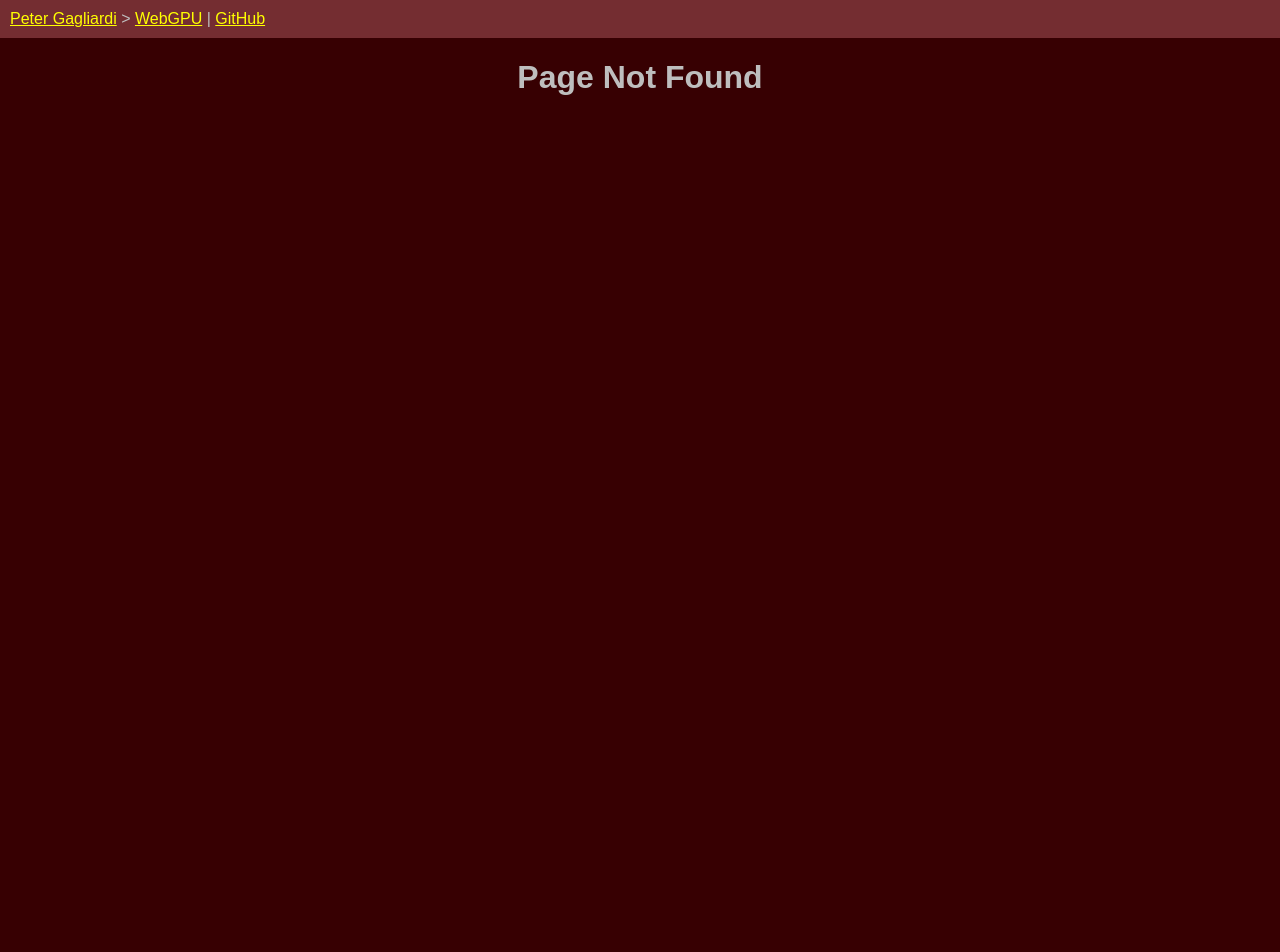
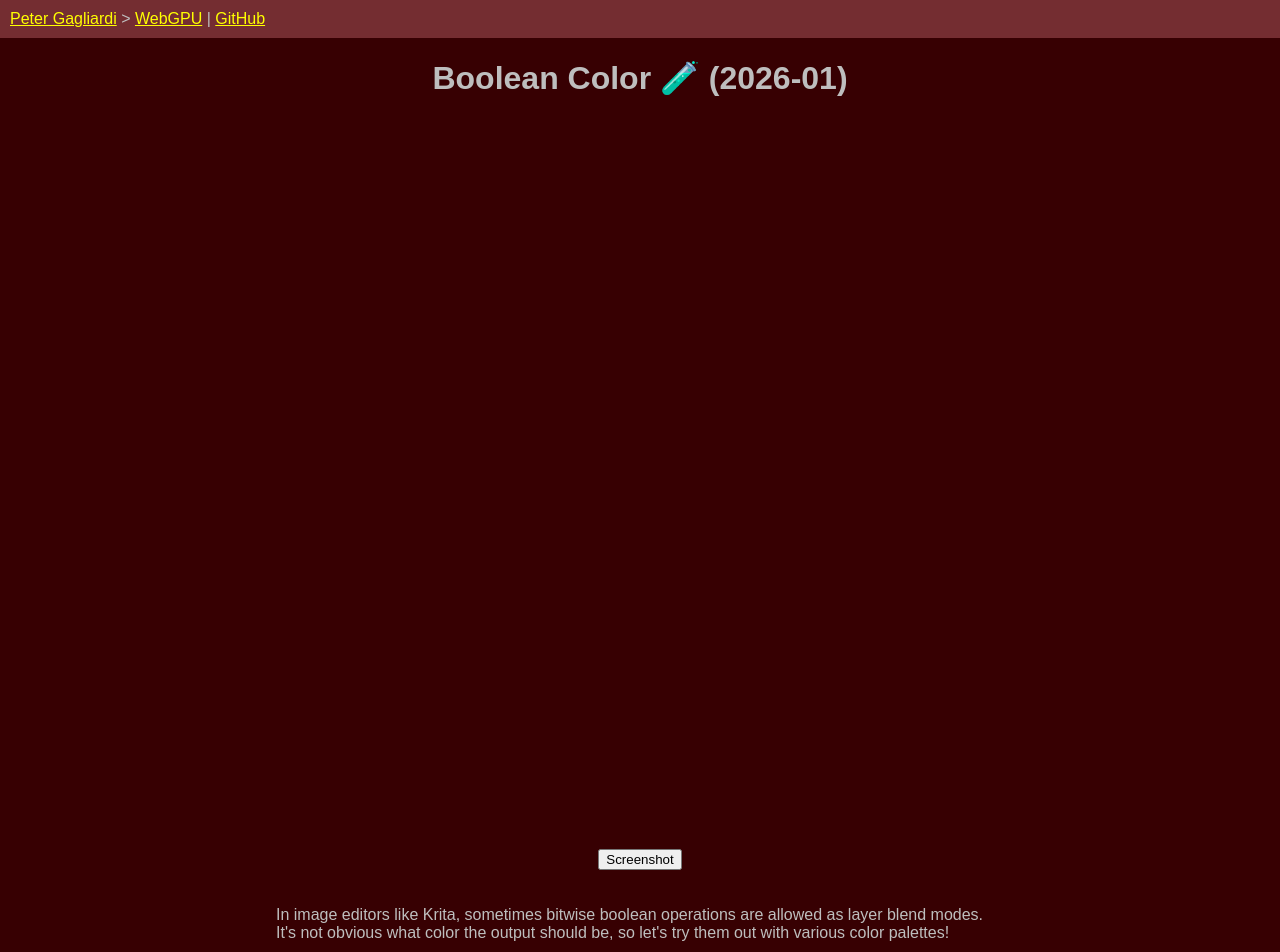
Before and after one commit to ptrgags/webgpu-sketchbook, a Vue app: page /#/sketch/boolean-color in a window 1280 px wide. Before the commit this address led to /#/404. Shown: the top 952 px of the page. Before the commit the page ends 800 px from the top, so only its background shows below. Built offline with nearby package versions, Linux system fonts and the light colour scheme.

Commit message:
Add a blank sketch for boolean color

```diff
--- a/src/data/sketches.ts
+++ b/src/data/sketches.ts
@@ -6,6 +6,7 @@ import { MeltawaySketch } from '@/sketches/MeltawaySketch'
 import { StripeyRingSketch } from '@/sketches/StripeyRingSketch'
 import { SunAndMoonSketch } from '@/sketches/SunAndMoonSketch'
 import type { Machine } from '@/webgpu/Engine'
+import { BooleanColorSketch } from '@/sketches/BooleanColorSketch.js'
 
 export type SketchType = 'quad' | 'sphere-tracer'
 
@@ -22,6 +23,20 @@ export interface SketchMetadata {
 const base_url = import.meta.env.BASE_URL
 
 export const SKETCHES: SketchMetadata[] = [
+  {
+    id: 'boolean-color',
+    title: 'Boolean Color',
+    years: '2026-01',
+    is_lab: true,
+    type: 'quad',
+    make_machine: () => new QuadMachine(new BooleanColorSketch()),
+    description: `
+    <p>
+      In image editors like Krita, sometimes bitwise boolean operations are allowed as layer blend modes.
+      It's not obvious what color the output should be, so let's try them out with various color palettes!
+    </p>
+    `
+  },
   {
     id: 'stripey-ring',
     title: 'Stripey Ring',
--- /dev/null
+++ b/src/sketches/BooleanColorSketch.ts
@@ -0,0 +1,8 @@
+import { QuadUVMode, type QuadMachineSketch } from '@/machines/QuadMachine'
+import BOOLEAN_COLOR_SHADER from '@/shaders/boolean_color.wgsl?url'
+
+export class BooleanColorSketch implements QuadMachineSketch {
+  uv_mode: QuadUVMode = QuadUVMode.Centered
+  shader_url: string = BOOLEAN_COLOR_SHADER
+  imports = []
+}
```
Also changed, not shown: 1 other file (tests, documents, lock files or other folders).
